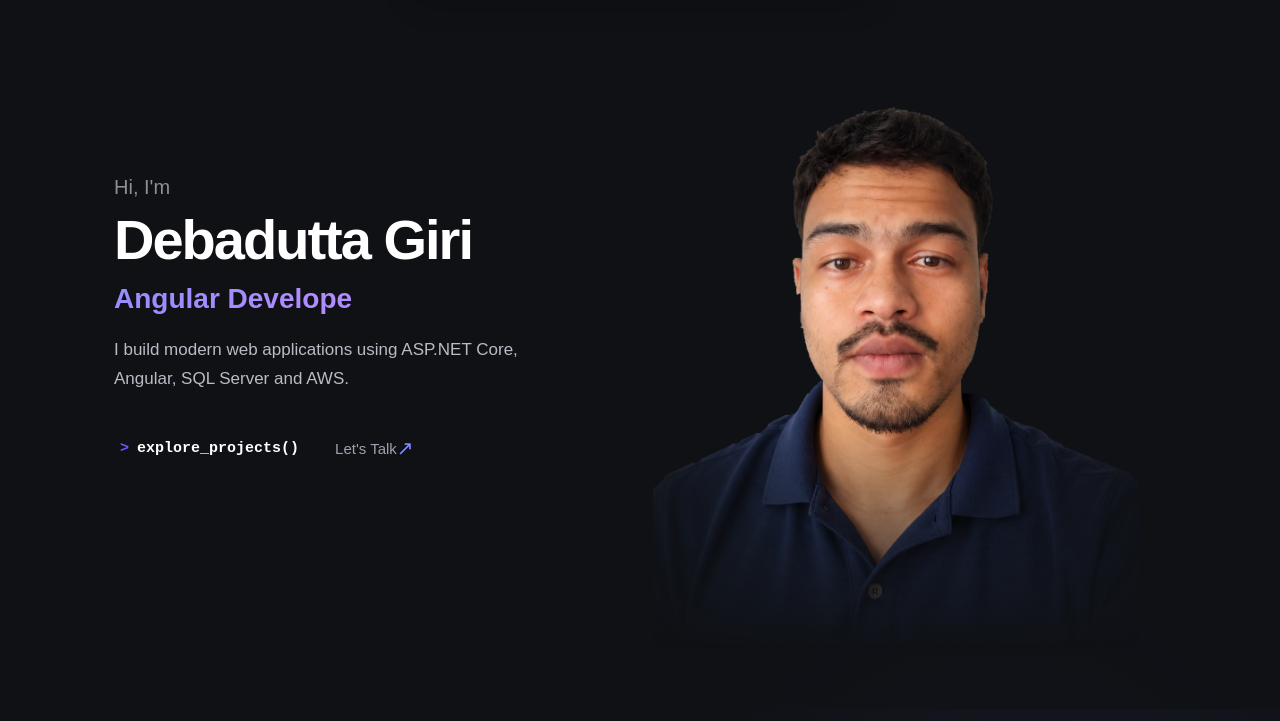
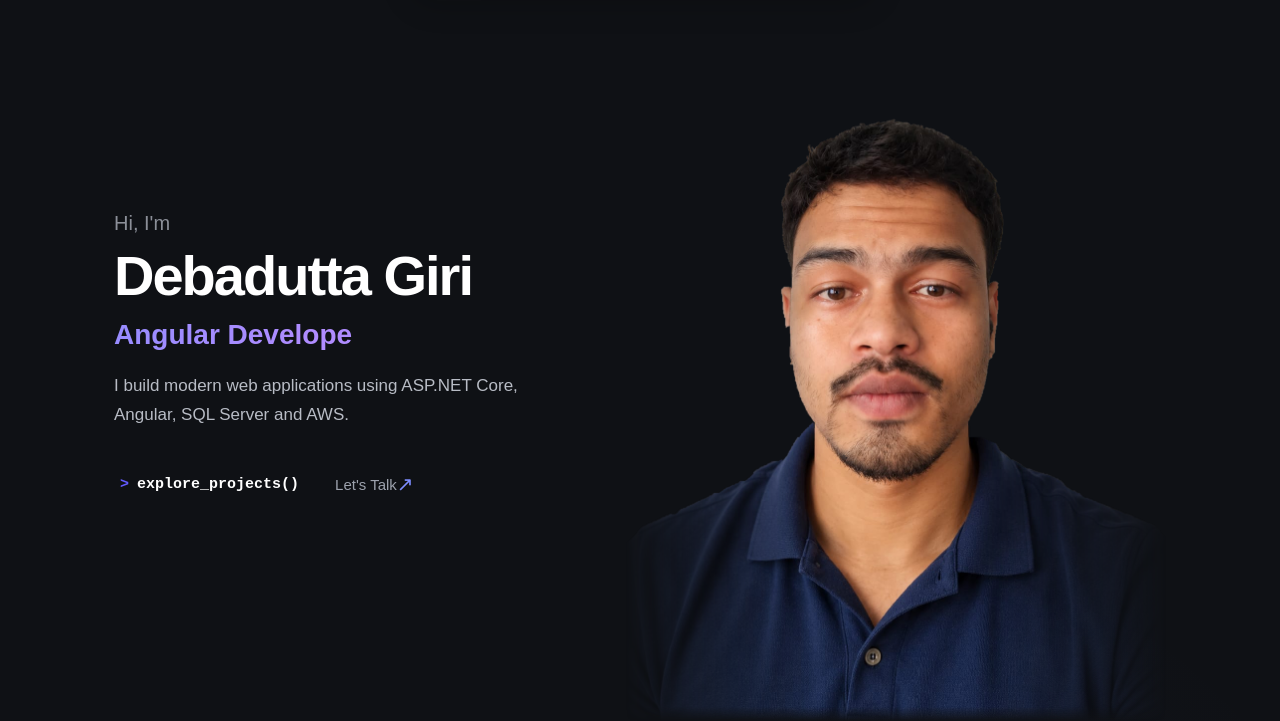
Before and after one commit to debaduttaGiri/my-portfolio, a plain HTML site: page index.html in a window 1280 px wide. Shown: the part 61-782 px from the top of the page. Drawn offline with Linux system fonts and the light colour scheme.

Commit message:
fixed image cuts in svg

```diff
--- a/css/style.css
+++ b/css/style.css
@@ -2517,3 +2517,80 @@ section[id] {
         white-space: nowrap;
     }
 }
+
+/* Prevent the particle canvas from creating a horizontal scrollbar */
+html,
+body {
+    overflow-x: clip !important;
+}
+
+/* Allow particles to extend beyond the portrait */
+.hero,
+.hero-image,
+.image-wrapper {
+    overflow: visible !important;
+}
+
+/* Portrait horizontal fade + subtle bottom fade */
+.image-wrapper img {
+    -webkit-mask-image:
+        linear-gradient(
+            to right,
+            transparent 0%,
+            black 35%,
+            black 65%,
+            transparent 100%
+        ),
+        linear-gradient(
+            to bottom,
+            black 0%,
+            black 90%,
+            transparent 100%
+        );
+
+    -webkit-mask-composite: source-in;
+
+    mask-image:
+        linear-gradient(
+            to right,
+            transparent 0%,
+            black 35%,
+            black 65%,
+            transparent 100%
+        ),
+        linear-gradient(
+            to bottom,
+            black 0%,
+            black 98%,
+            transparent 100%
+        );
+
+    mask-composite: intersect;
+}
+
+/* Particle canvas */
+#thanosCanvas {
+    position: absolute !important;
+    pointer-events: none !important;
+    z-index: 5 !important;
+    max-width: none !important;
+}
+.hero-image {
+    height: auto !important;
+    min-height: 0 !important;
+    align-items: flex-start;
+}
+
+.image-wrapper {
+    height: auto !important;
+    min-height: 0 !important;
+}
+
+.image-wrapper img {
+    display: block;
+    width: 100%;
+    height: auto !important;
+    max-height: none !important;
+    object-fit: contain;
+    object-position: center top;
+}
--- a/js/app.js
+++ b/js/app.js
@@ -512,6 +512,7 @@ function initializeTheme() {
 
 
 
+
 function initializeThanosEffect() {
     const img = document.getElementById("thanosImage");
     const wrapper = document.querySelector(".image-wrapper");
@@ -524,24 +525,24 @@ function initializeThanosEffect() {
 
     const DURATION = 12000;
     const PARTICLE_LIFETIME = 6500;
-
-    // One particle per 5x5 source-pixel area.
     const PARTICLE_STEP = 5;
 
-    // Particle movement.
     const UPWARD_MIN = 75;
     const UPWARD_MAX = 220;
 
     const RIGHT_MIN = 15;
     const RIGHT_MAX = 155;
 
-    // Space for particles above and to the right.
     const TOP_SPACE = 300;
     const RIGHT_SPACE = 500;
+    const BOTTOM_SPACE = 60;
 
     const RELEASE_VARIATION = 0.12;
 
-    // ==================================================
+    // Must match the CSS bottom fade.
+    const BOTTOM_FADE_START = 0.90;
+
+    // =================================================
 
     const canvas = document.createElement("canvas");
     canvas.id = "thanosCanvas";
@@ -550,7 +551,8 @@ function initializeThanosEffect() {
         position: "absolute",
         pointerEvents: "none",
         display: "none",
-        zIndex: "5"
+        zIndex: "5",
+        maxWidth: "none"
     });
 
     wrapper.appendChild(canvas);
@@ -567,25 +569,22 @@ function initializeThanosEffect() {
         return;
     }
 
-    // Preserve original mask styles.
+    // Preserve original image masks.
     const originalMask = img.style.maskImage;
     const originalWebkitMask = img.style.webkitMaskImage;
     const originalMaskComposite = img.style.maskComposite;
-    const originalWebkitMaskComposite =
-        img.style.webkitMaskComposite;
+    const originalWebkitMaskComposite = img.style.webkitMaskComposite;
+    const originalMaskSize = img.style.maskSize;
+    const originalWebkitMaskSize = img.style.webkitMaskSize;
+    const originalMaskRepeat = img.style.maskRepeat;
+    const originalWebkitMaskRepeat = img.style.webkitMaskRepeat;
 
     const computed = getComputedStyle(img);
 
     const baseMask = computed.maskImage;
     const baseWebkitMask = computed.webkitMaskImage;
-
-    const baseMaskComposite = computed.maskComposite;
-    const baseWebkitMaskComposite =
-        computed.webkitMaskComposite;
-
     const baseMaskSize = computed.maskSize;
     const baseWebkitMaskSize = computed.webkitMaskSize;
-
     const baseMaskRepeat = computed.maskRepeat;
     const baseWebkitMaskRepeat = computed.webkitMaskRepeat;
 
@@ -600,13 +599,61 @@ function initializeThanosEffect() {
 
     let imageWidth = 0;
     let imageHeight = 0;
-
     let imageCssWidth = 0;
     let imageCssHeight = 0;
-
     let dpr = 1;
 
     const uniforms = {};
+
+    // ================= MASKED SOURCE IMAGE =================
+
+    function createMaskedSourceCanvas() {
+        const sourceCanvas = document.createElement("canvas");
+
+        sourceCanvas.width = img.naturalWidth;
+        sourceCanvas.height = img.naturalHeight;
+
+        const ctx = sourceCanvas.getContext("2d");
+
+        ctx.clearRect(0, 0, sourceCanvas.width, sourceCanvas.height);
+        ctx.drawImage(img, 0, 0);
+
+        // Horizontal fade.
+        ctx.globalCompositeOperation = "destination-in";
+
+        const horizontalGradient = ctx.createLinearGradient(
+            0, 0,
+            sourceCanvas.width, 0
+        );
+
+        horizontalGradient.addColorStop(0, "rgba(0,0,0,0)");
+        horizontalGradient.addColorStop(0.35, "rgba(0,0,0,1)");
+        horizontalGradient.addColorStop(0.65, "rgba(0,0,0,1)");
+        horizontalGradient.addColorStop(1, "rgba(0,0,0,0)");
+
+        ctx.fillStyle = horizontalGradient;
+        ctx.fillRect(0, 0, sourceCanvas.width, sourceCanvas.height);
+
+        // Bottom fade.
+        const verticalGradient = ctx.createLinearGradient(
+            0, 0,
+            0, sourceCanvas.height
+        );
+
+        verticalGradient.addColorStop(0, "rgba(0,0,0,1)");
+        verticalGradient.addColorStop(
+            BOTTOM_FADE_START,
+            "rgba(0,0,0,1)"
+        );
+        verticalGradient.addColorStop(1, "rgba(0,0,0,0)");
+
+        ctx.fillStyle = verticalGradient;
+        ctx.fillRect(0, 0, sourceCanvas.width, sourceCanvas.height);
+
+        ctx.globalCompositeOperation = "source-over";
+
+        return sourceCanvas;
+    }
 
     // ================= VERTEX SHADER =================
 
@@ -656,7 +703,7 @@ function initializeThanosEffect() {
             float random3 = randomValue(pixelPosition + 43.17);
             float random4 = randomValue(pixelPosition + 91.73);
 
-            // Top-right to bottom-left release sequence.
+            // Release from top-right towards bottom-left.
             float releaseProgress =
                 0.5 * (1.0 - a_uv.x) +
                 0.5 * a_uv.y;
@@ -682,11 +729,10 @@ function initializeThanosEffect() {
                 return;
             }
 
-            // Original source location.
+            // Original position.
             float originalX = a_uv.x * u_imageWidth;
             float originalY = a_uv.y * u_imageHeight;
 
-            // Individual upward and rightward speeds.
             float upwardSpeed = mix(
                 u_upwardMin,
                 u_upwardMax,
@@ -713,7 +759,7 @@ function initializeThanosEffect() {
                 rightSpeed * age +
                 0.5 * horizontalAcceleration * age * age;
 
-            // Independent airflow.
+            // Airflow turbulence.
             float phase = random1 * 6.28318530718;
 
             float turbulenceX =
@@ -774,7 +820,6 @@ function initializeThanosEffect() {
         out vec4 outColor;
 
         void main() {
-            // Circular particle with soft edges.
             vec2 point = gl_PointCoord - vec2(0.5);
 
             float distanceFromCenter = length(point);
@@ -784,13 +829,11 @@ function initializeThanosEffect() {
 
             if (circleAlpha <= 0.01) discard;
 
-            // Read original pixel colour.
             vec4 color = texture(
                 u_image,
                 vec2(v_uv.x, 1.0 - v_uv.y)
             );
 
-            // Ignore transparent pixels.
             if (color.a < 0.01) discard;
 
             outColor = vec4(
@@ -834,7 +877,6 @@ function initializeThanosEffect() {
 
         gl.attachShader(result, vertexShader);
         gl.attachShader(result, fragmentShader);
-
         gl.linkProgram(result);
 
         if (!gl.getProgramParameter(result, gl.LINK_STATUS)) {
@@ -885,13 +927,15 @@ function initializeThanosEffect() {
             gl.CLAMP_TO_EDGE
         );
 
+        const maskedCanvas = createMaskedSourceCanvas();
+
         gl.texImage2D(
             gl.TEXTURE_2D,
             0,
             gl.RGBA,
             gl.RGBA,
             gl.UNSIGNED_BYTE,
-            img
+            maskedCanvas
         );
     }
 
@@ -901,9 +945,7 @@ function initializeThanosEffect() {
         const columns = Math.ceil(imageWidth / PARTICLE_STEP);
         const rows = Math.ceil(imageHeight / PARTICLE_STEP);
 
-        const vertices = new Float32Array(
-            columns * rows * 2
-        );
+        const vertices = new Float32Array(columns * rows * 2);
 
         let index = 0;
 
@@ -962,15 +1004,19 @@ function initializeThanosEffect() {
         imageWidth = img.naturalWidth;
         imageHeight = img.naturalHeight;
 
-        if (!imageWidth || !imageHeight || !rect.width) return;
+        if (!imageWidth || !imageHeight || !rect.width || !rect.height) {
+            return;
+        }
 
         imageCssWidth = rect.width;
         imageCssHeight = rect.height;
 
         dpr = Math.min(window.devicePixelRatio || 1, 2);
 
+        // Extra room on right, top and bottom.
         const canvasCssWidth = rect.width + RIGHT_SPACE;
-        const canvasCssHeight = rect.height + TOP_SPACE;
+        const canvasCssHeight =
+            rect.height + TOP_SPACE + BOTTOM_SPACE;
 
         canvas.width = Math.ceil(canvasCssWidth * dpr);
         canvas.height = Math.ceil(canvasCssHeight * dpr);
@@ -1098,16 +1144,22 @@ function initializeThanosEffect() {
         img.style.webkitMaskImage = originalWebkitMask;
 
         img.style.maskComposite = originalMaskComposite;
-        img.style.webkitMaskComposite =
-            originalWebkitMaskComposite;
+        img.style.webkitMaskComposite = originalWebkitMaskComposite;
+
+        img.style.maskSize = originalMaskSize;
+        img.style.webkitMaskSize = originalWebkitMaskSize;
+
+        img.style.maskRepeat = originalMaskRepeat;
+        img.style.webkitMaskRepeat = originalWebkitMaskRepeat;
     }
 
     function applyDissolveMask(progress) {
-        const start = Math.max(0, progress - 0.045);
-        const end = Math.min(1, progress + 0.045);
+        const start = Math.max(0, progress - 0.08);
+const end = Math.min(1, progress + 0.08);
 
         const svg = `
             <svg xmlns="http://www.w3.org/2000/svg"
+                 preserveAspectRatio="none"
                  viewBox="0 0 1000 1000">
 
                 <linearGradient
@@ -1146,10 +1198,10 @@ function initializeThanosEffect() {
             `${animatedMask}, ${baseWebkitMask}`;
 
         img.style.maskComposite =
-            baseMaskComposite || "intersect";
+            "intersect, intersect";
 
         img.style.webkitMaskComposite =
-            baseWebkitMaskComposite || "source-in";
+            "source-in, source-in";
 
         img.style.maskSize =
             `100% 100%, ${baseMaskSize}`;
@@ -1280,6 +1332,7 @@ function initializeThanosEffect() {
     });
 }
 
+
 document.addEventListener(
     "DOMContentLoaded",
     initializeThanosEffect
```
Also changed, not shown: 1 other file.
